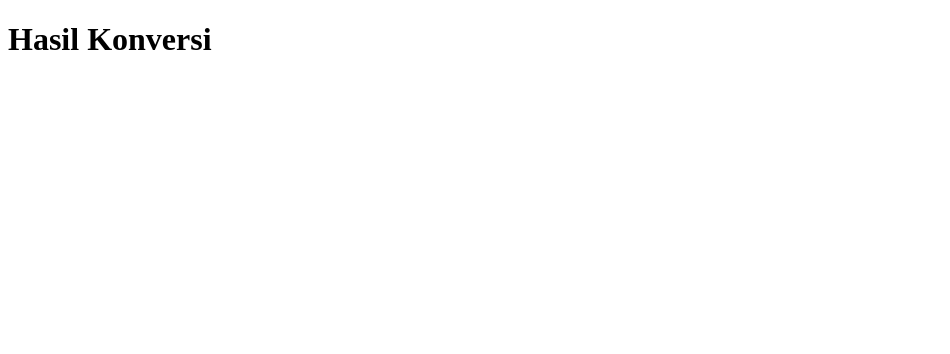
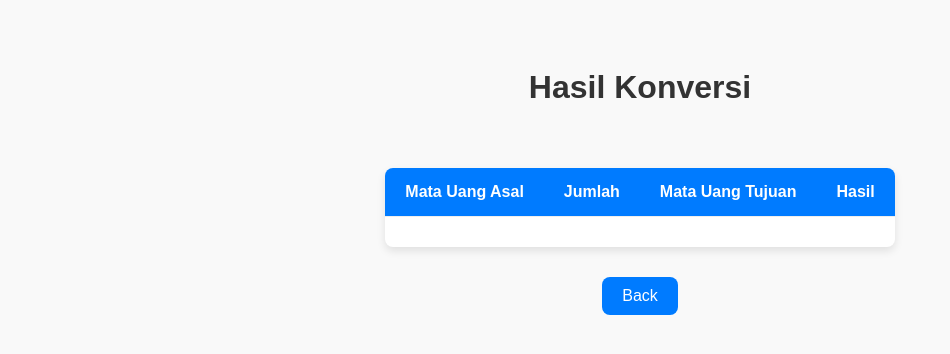
Before and after one commit to razwafw/currency-converter, a plain HTML site: page results.html in a window 1280 px wide. Shown: the whole page, without its empty margins (0-950 px from the left). Drawn offline with Linux system fonts and the light colour scheme.

Commit message:
restyle index

```diff
--- a/results.html
+++ b/results.html
@@ -8,17 +8,90 @@
         content="width=device-width, initial-scale=1.0"
     >
     <title>Hasil Konversi</title>
+    <style>
+        body {
+            font-family: Arial, sans-serif;
+            background: #f9f9f9;
+            display: flex;
+            flex-direction: column;
+            align-items: center;
+            padding: 40px 20px;
+        }
+
+        h1 {
+            margin-bottom: 30px;
+            color: #333;
+        }
+
+        table {
+            border-collapse: collapse;
+            width: 100%;
+            max-width: 500px;
+            background-color: #fff;
+            box-shadow: 0 4px 8px rgba(0, 0, 0, 0.1);
+            border-radius: 8px;
+            overflow: hidden;
+            white-space: nowrap;
+        }
+
+        th, td {
+            padding: 15px 20px;
+            text-align: center;
+            border-bottom: 1px solid #eee;
+        }
+
+        th {
+            background-color: #007bff;
+            color: white;
+        }
+
+        tr:last-child td {
+            border-bottom: none;
+        }
+
+        .back-btn {
+            margin-top: 30px;
+            padding: 10px 20px;
+            background: #007bff;
+            color: white;
+            text-decoration: none;
+            border-radius: 8px;
+        }
+
+        .back-btn:hover {
+            background: #205b5b;
+        }
+    </style>
 </head>
 
 <body>
     <h1>Hasil Konversi</h1>
     <p id="result"></p>
 
+    <table>
+        <thead>
+            <tr>
+            <th>Mata Uang Asal</th>
+            <th>Jumlah</th>
+            <th>Mata Uang Tujuan</th>
+            <th>Hasil</th>
+            </tr>
+        </thead>
+        <tbody>
+            <tr>
+                <td id="sourceCurrency"></td>
+                <td id="amountValue"></td>
+                <td id="targetCurrency"></td>
+                <td id="convertedValue"></td>
+            </tr>
+        </tbody>
+    </table>
+
+    <a href="index.html" class="back-btn">Back</a>
+
     <script src="script.js"></script>
 
     <script>
-        const resultElement = document.getElementById('result');
-
         const params = new URLSearchParams(window.location.search);
         const source = params.get('source');
         const target = params.get('target');
@@ -26,6 +99,11 @@
 
         const convertedAmount = convertCurrency(source, target, amount);
 
+        document.getElementById('sourceCurrency').textContent = source.toUpperCase();
+        document.getElementById('amountValue').textContent = amount;
+        document.getElementById('targetCurrency').textContent = target.toUpperCase();
+        document.getElementById('convertedValue').textContent = convertedAmount;
+
         resultElement.textContent = `(${source.toUpperCase()}) ${amount} = (${target.toUpperCase()}) ${convertedAmount}`;
     </script>
 </body>
--- a/styleindex.css
+++ b/styleindex.css
@@ -4,9 +4,8 @@ body {
     justify-content: center;
     align-items: center;
     padding: 20px;
-    max-width: 400px;
-    margin: auto;
-    background-color: #f4f4f4;
+    height: 100vh;
+    background-color: lightblue;
   }
 
   h2 {
@@ -19,9 +18,10 @@ body {
             padding: 20px;
             border-radius: 10px;
             width: 100%;
-            max-width: 400px;
+            max-width: 800px;
             text-align: center;
             box-shadow: 0 0 10px rgba(0, 0, 0, 0.2);
+            background-color: beige;
   }
 
   input, select, button {
```
Also changed, not shown: index.html (+0 -21 lines).
